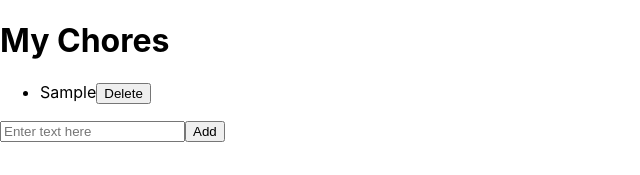
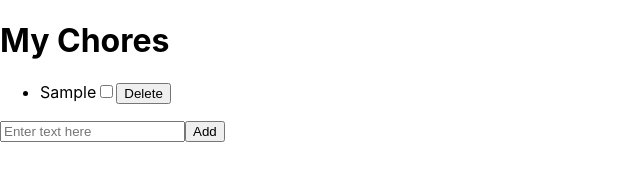
Before and after one commit to lpewton/react-todo-list, a React (Create React App) app in the folder my-app/: page / in a window 1280 px wide. Both pictures are taken after typing "Sample" into the empty fields and a click on the button "Add". Shown: the top 175 px of the page, without its empty margins (0-640 px from the left). Built offline with nearby package versions, Linux system fonts and the light colour scheme.

Commit message:
Add completion checkbox

```diff
--- a/my-app/src/App.js
+++ b/my-app/src/App.js
@@ -53,6 +53,9 @@ function App() {
         {elements.map((element, index) => (
           <li key={index}>
             {element}
+            <input
+          type="checkbox"
+        />
             <button onClick={() => deleteElement(index)}>Delete</button>
           </li>
         ))}
```
